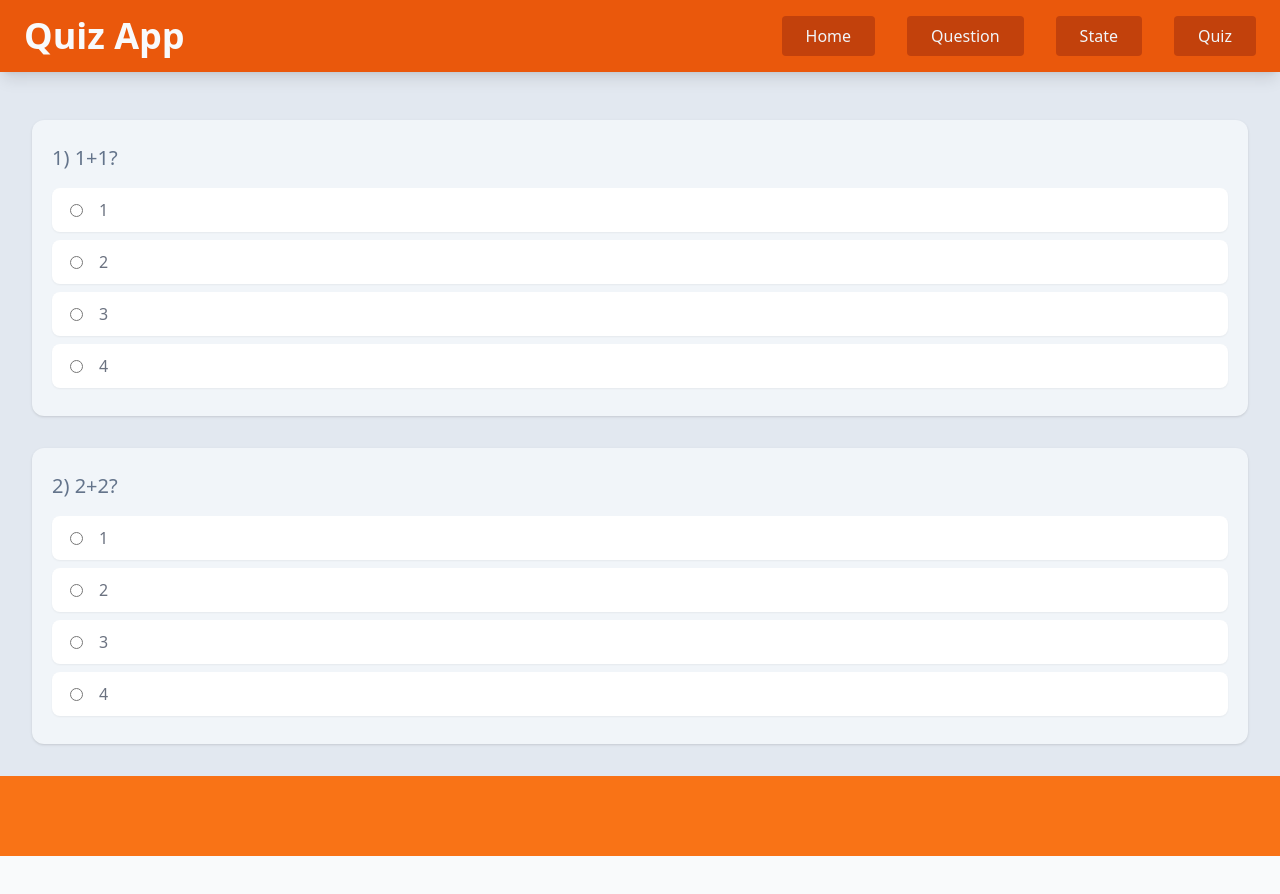
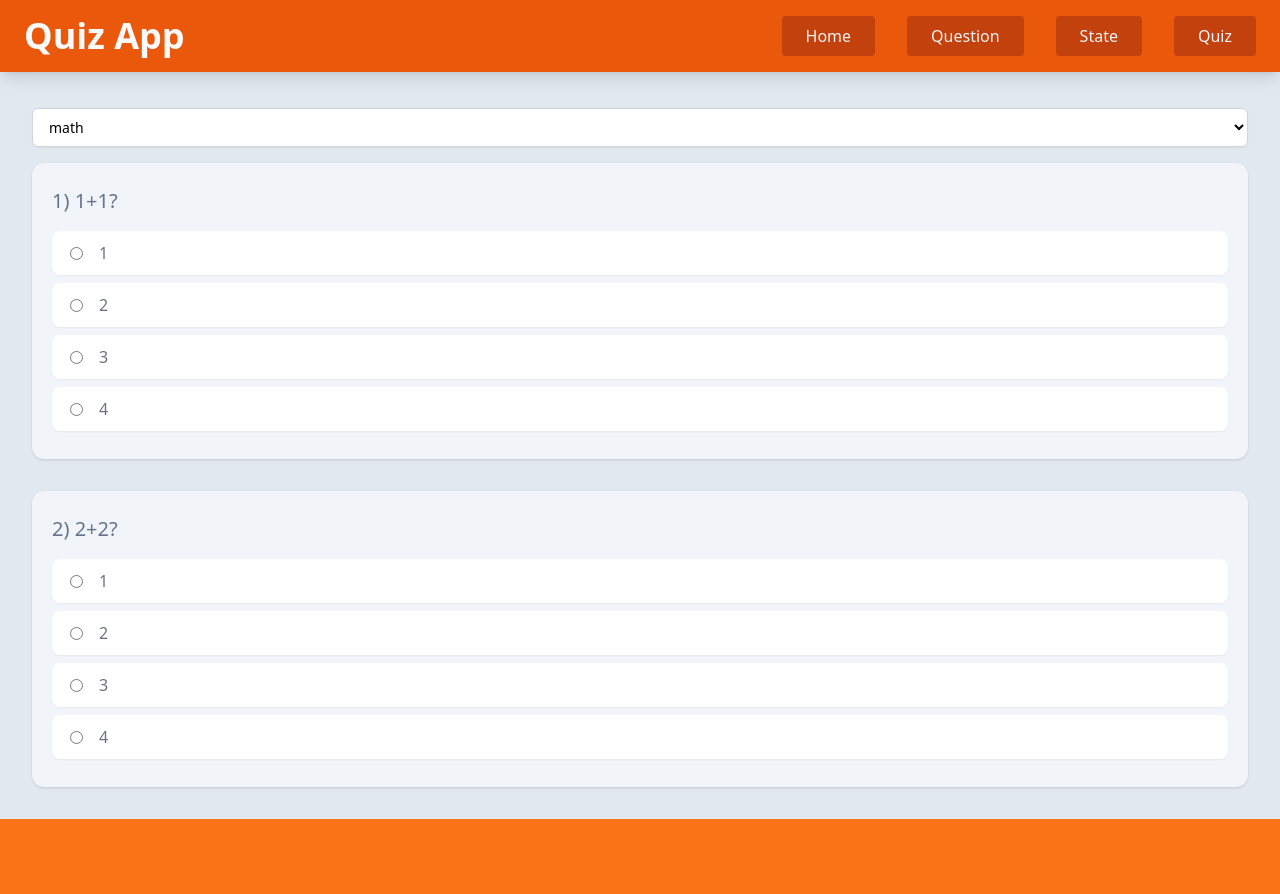
Before and after one commit to Librariann/nextjs-study, a Next.js app in the folder nextjs-13-quiz-app/: page /state in a window 1280 px wide. Shown: the top 894 px of the page. Before the commit the page ends 856 px from the top, so only its background shows below. Built offline with nearby package versions, Linux system fonts and the light colour scheme.

Commit message:
[commit] add top select box from state page for next13-quiz-app

```diff
--- a/nextjs-13-quiz-app/components/SelectState.tsx
+++ b/nextjs-13-quiz-app/components/SelectState.tsx
@@ -1,7 +1,24 @@
+import { IState } from "@/utils/types";
 import React from "react";
 
-const SelectState = () => {
-  return <div>SelectState</div>;
+interface Props {
+  states: IState[];
+  state: (stateValue: number) => void;
+}
+
+const SelectState = ({ states, state }: Props) => {
+  return (
+    <select
+      className={`mt-1 block w-full rounded-md border border-gray-300 bg-white py-2 px-3 shadow-sm focus:border-indigo-500 focus:outline-none focus:ring-indigo-500 sm:text-sm`}
+      onChange={(e) => state(Number(e.target.value))}
+    >
+      {states.map((state) => (
+        <option key={state.id} value={state.id - 1}>
+          {state.title}
+        </option>
+      ))}
+    </select>
+  );
 };
 
 export default SelectState;
--- a/nextjs-13-quiz-app/components/State.tsx
+++ b/nextjs-13-quiz-app/components/State.tsx
@@ -13,6 +13,7 @@
   const [state, setState] = useState(0);
   return (
     <div>
+      <SelectState states={states} state={(value) => setState(value)} />
       <div className="flex flex-col space-y-4 md:space-y-8 pt-4">
         {states[state].questions.map((question) => (
           <Question
```
